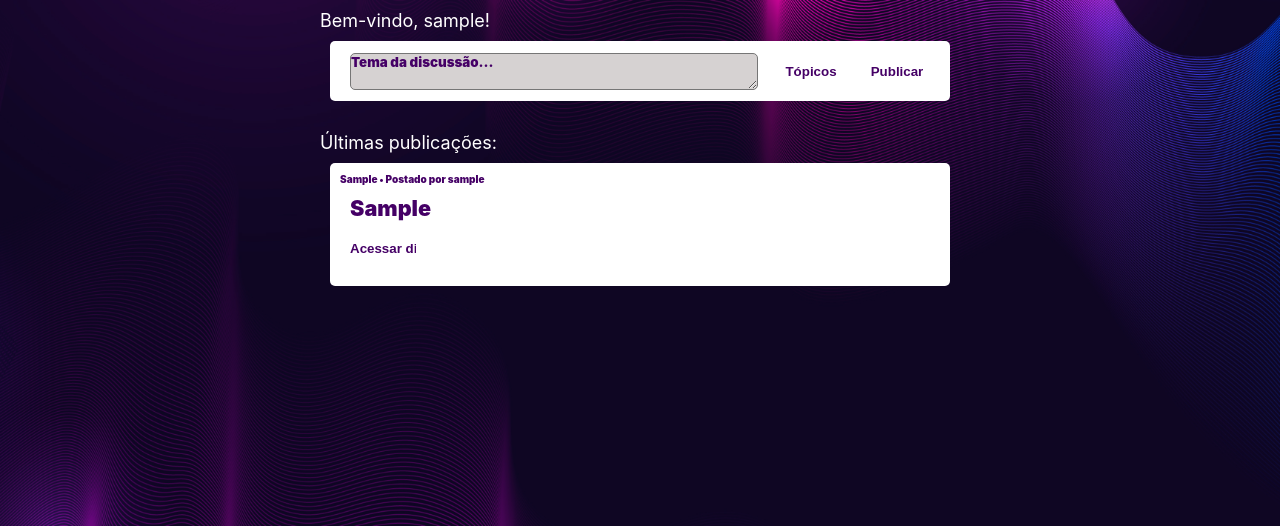
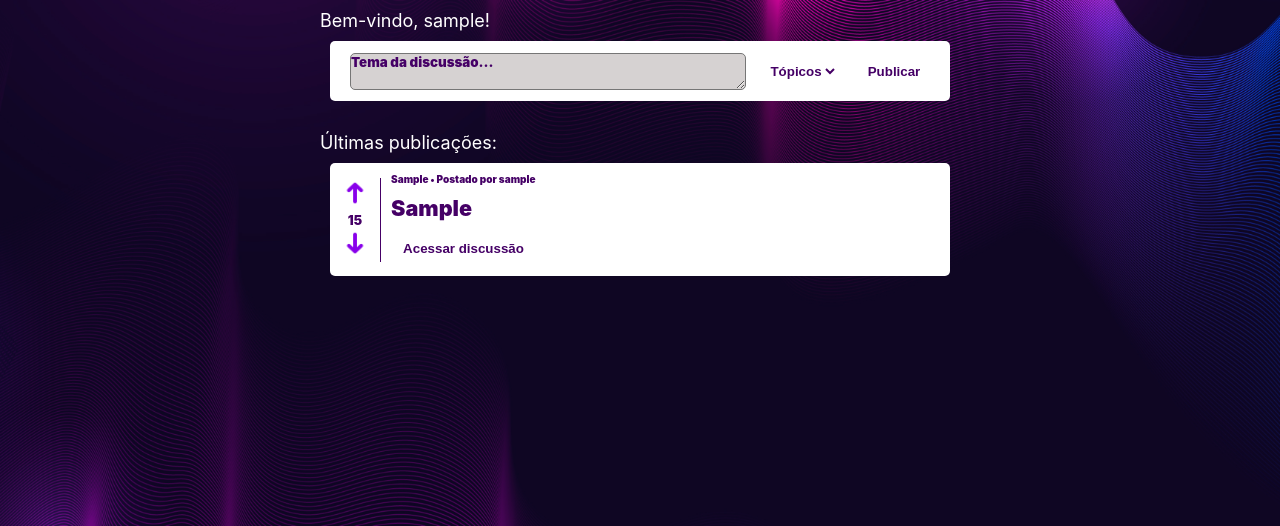
Before and after one commit to eduardomarionucci/gamegroup, a PHP site: page /main.php in a window 1280 px wide. Shown: the part 37-563 px from the top of the page. Run offline with PHP 8.4, Linux system fonts and the light colour scheme; the visitor is signed in with stand-in values (Sample User, id 1); tables that the repository leaves empty or names only in its code hold one stand-in row (values such as "Sample post").

Commit message:
Nova versão

```diff
--- a/main.php
+++ b/main.php
@@ -40,6 +40,7 @@
     </div>
 
 </body>
+
 <script>
     function sendDiscussion() {
         var receiveUser = <?= json_encode($_SESSION["username"]); ?>;
--- a/master.css
+++ b/master.css
@@ -31,12 +31,33 @@
 }
 
 .discussionBox {
-    display: absolute;
+    display: flex;
     align-items: center;
     margin: 10px;
     padding: 10px;
     background-color: white;
     border-radius: 5px;
+}
+
+.discussion-part-1 {
+    display: absolute;
+    border-right: 1px solid #450066;
+}
+
+.expose-relevance {
+    text-align: center;
+    font-size: small;
+    font-weight: 900;
+    margin-right: 10px;
+    color: #450066;
+}
+
+#image-icon {
+    width: 30px;
+    margin-right: 10px;
+    cursor: pointer;
+    border-radius: 10px;
+    transition: background-color 0.3s ease
 }
 
 .expose-message {
@@ -48,6 +69,7 @@
 
 .token-message {
     display: flex;
+    margin-left: 10px;
     font-size: x-small;
     font-weight: 900;
     color: #450066;
@@ -70,6 +92,8 @@
     max-width: 500px;
     background-color: rgb(214, 210, 210);
     border-radius: 5px;
+    font-family: "Inter", sans-serif;
+    font-weight: 900;
 }
 
 .submit-message::placeholder {
@@ -78,26 +102,39 @@
     color: #450066;
 }
 
-
-
-
-
 .display {
+    display: block;
     cursor: pointer;
     background-color: white;
     height: 35px;
     width: 200px;
-    max-width: 11%;
+    max-width: 12%;
+    margin: 10px;
     text-align: center;
-    appearance: none;
-    box-shadow: none;
-    outline: none;
-    display: block;
-    margin: 10px;
-
     font-weight: 900;
     color: #450066;
+    border-radius: 10px;
     border: none;
+    transition: background-color 0.3s ease; /* Adiciona uma transição suave */
+}
+
+.display-submit {
+    display: block;
+    cursor: pointer;
+    background-color: white;
+    height: 35px;
+    width: 145px;
+    margin-left: 10px;
+    text-align: center;
+    font-weight: 900;
+    color: #450066;
+    border-radius: 10px;
+    border: none;
+    transition: background-color 0.3s ease
+}
+
+.display:hover,  .display-submit:hover, #image-icon:hover{
+    background-color: rgb(211, 211, 211);
 }
 
 .messageLarge {
--- a/php/mainPanel.php
+++ b/php/mainPanel.php
@@ -23,27 +23,36 @@
 
 $sql = "SELECT * FROM discussions ORDER BY id DESC";
 $result = $con->query($sql);
-while($linha = $result->fetch_object()){
+while ($linha = $result->fetch_object()) {
+
+
+    echo '<form  action="discussion.php" method="get">';
 
     echo '<div class="discussionBox">';
 
-    echo '<form action="discussion.php" method="get">';
-
-    echo '<div class="token-message">';
-    echo $linha->game . " • Postado por " . $linha->username;
+    echo '<div class="discussion-part-1">';
+    echo '<img id="image-icon" src="./assets/like.png">';
+    echo '<p class="expose-relevance">15</p>';
+    echo '<img id="image-icon" src="./assets/unlike.png">';
     echo '</div>';
 
-    echo '<div class="expose-message">';
-    echo $linha->discussion;
+    echo '<div class="discussion-part-2">';
+    echo '<p class="token-message">' . $linha->game . " • Postado por " . $linha->username . "</p>";
+    echo '<p class="expose-message">' . $linha->discussion . "</p>";
+    echo '<input type="submit" class="display-submit" value="Acessar discussão">';
     echo '</div>';
 
-    echo '<input type="submit" class="display" value="Acessar discussão">';
+    echo '</div>';
+
     echo '<input type="hidden" name="discussionID" value="' . $linha->id . '">';
     echo '<input type="hidden" name="discussionUSER" value="' . $linha->username . '">';
     echo '<input type="hidden" name="discussionMSG" value="' . $linha->discussion . '">';
     echo '<input type="hidden" name="discussionGAME" value="' . $linha->game . '">';
     echo '</form>';
-    echo '</div>';
-    }
-    $con->close();
+}
+$con->close();
 ?>
+
+<script>
+
+</script>
```
Also changed, not shown: php/queryDiscussion.php (+5 -2 lines), assets/cmt-icon.png (added), assets/like.png (added), assets/unlike.png (added).
